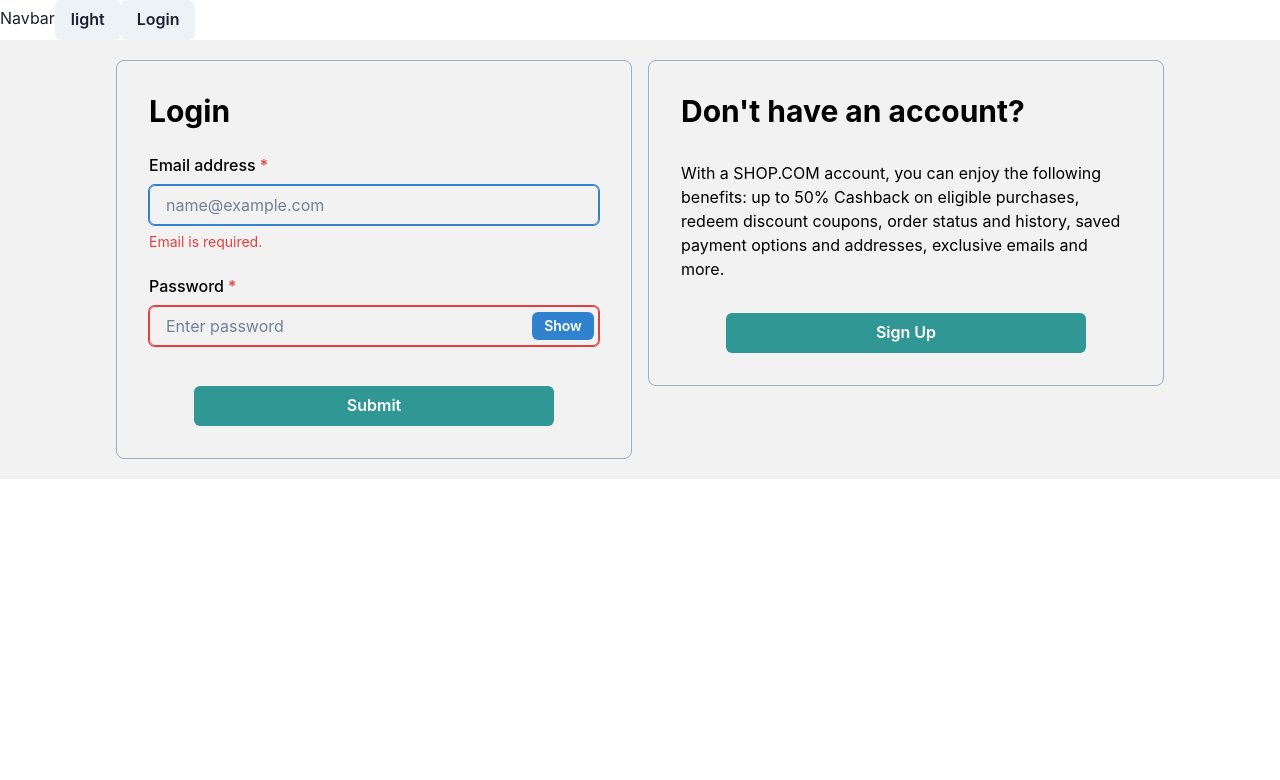
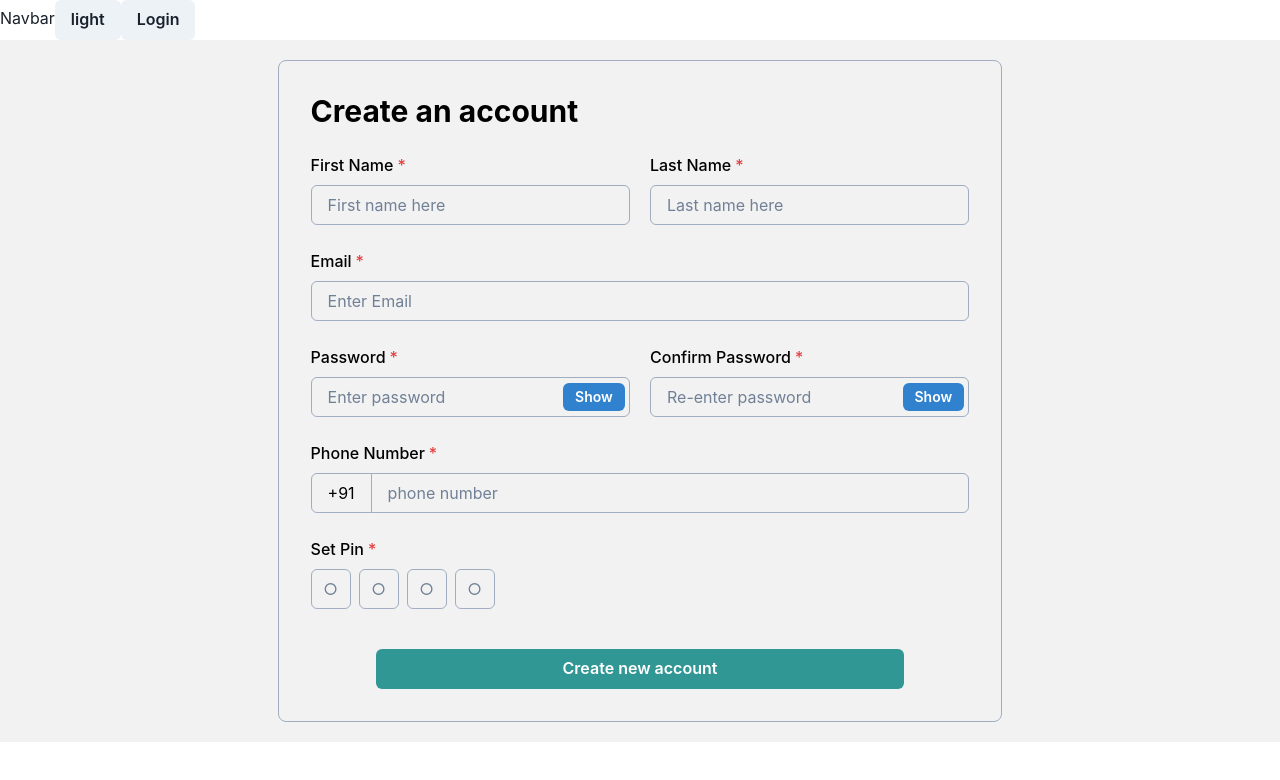
Before and after one commit to pratikderepatil/Shop, a React (Create React App) app: page / in a window 1280 px wide. Shown: the top 780 px of the page. Built offline with nearby package versions, Linux system fonts and the light colour scheme.

Commit message:
Signup component completed | Day-2 issues completed

```diff
--- a/src/App.js
+++ b/src/App.js
@@ -1,12 +1,13 @@
 import "./App.css";
 import Login from "../src/Components/Login";
 import Navbar from "./Components/Navbar";
+import Signup from "./Components/Signup";
 
 function App() {
 	return (
 		<>
 			<Navbar />
-			<Login />
+			<Signup />
 		</>
 	);
 }
--- a/src/Components/Login.jsx
+++ b/src/Components/Login.jsx
@@ -20,8 +20,13 @@ import axios from "axios";
 import React, { useContext, useEffect, useRef, useState } from "react";
 import { AuthContext } from "../Context/AuthContext/AuthContext";
 import { Theme } from "../Context/ThemeContext";
-import * as actions from "../Context/AuthContext/actions";
+import {
+	LOGIN_FAILURE,
+	LOGIN_SUCCESS,
+	LOGIN_LOADING,
+} from "../Context/AuthContext/actions";
 
+console.log(LOGIN_FAILURE);
 const Login = () => {
 	const { theme } = useContext(Theme);
 	const { dispatch } = useContext(AuthContext);
@@ -39,7 +44,7 @@ const Login = () => {
 
 	const handleSubmit = (e) => {
 		e.preventDefault();
-		dispatch(actions.LOGIN_LOADING());
+		dispatch({ type: LOGIN_LOADING });
 		axios({
 			method: "GET",
 			url: `https://kphxpz.sse.codesandbox.io/users`,
@@ -47,11 +52,11 @@ const Login = () => {
 		})
 			.then((res) => {
 				console.log(res.data[0]);
-				dispatch(actions.LOGIN_SUCCESS(res.data[0]));
+				dispatch({ type: LOGIN_SUCCESS, payload: res.data[0] });
 			})
 			.catch((err) => {
 				console.log(err);
-				dispatch(actions.LOGIN_FAILURE(err));
+				dispatch({ type: LOGIN_FAILURE });
 			});
 	};
 	return (
--- a/src/Components/Navbar.jsx
+++ b/src/Components/Navbar.jsx
@@ -2,18 +2,30 @@ import { Button } from "@chakra-ui/react";
 import React, { useContext } from "react";
 import { AuthContext } from "../Context/AuthContext/AuthContext";
 import { Theme } from "../Context/ThemeContext";
+import { LOGOUT } from "../Context/AuthContext/actions";
 
 const Navbar = () => {
 	const { theme, toggleTheme } = useContext(Theme);
 
-	const { state } = useContext(AuthContext);
+	const { state, dispatch } = useContext(AuthContext);
+
 	return (
 		<div>
 			Navbar
 			<Button onClick={toggleTheme}>
 				{theme === "light" ? "light" : "dark"}
 			</Button>
-			<Button>{state.isAuth ? "Logout" : "Login"}</Button>
+			{state.isAuth ? (
+				<Button
+					onClick={() => {
+						dispatch({ type: LOGOUT });
+					}}
+				>
+					Logout
+				</Button>
+			) : (
+				<Button>Login</Button>
+			)}
 		</div>
 	);
 };
--- a/src/Components/Signup.jsx
+++ b/src/Components/Signup.jsx
@@ -17,6 +17,7 @@ import {
 	PinInput,
 	PinInputField,
 } from "@chakra-ui/react";
+import axios from "axios";
 import React, { useContext, useState } from "react";
 import { Theme } from "../Context/ThemeContext";
 
@@ -42,6 +43,24 @@ const Signup = () => {
 		console.log("password", password);
 		console.log("phone", phone);
 		console.log("Otp", otp);
+		axios({
+			method: "POST",
+			url: `https://kphxpz.sse.codesandbox.io/users`,
+			data: {
+				email: email,
+				password: password,
+				otp: otp,
+				firstname: first,
+				lastname: last,
+				phone: phone,
+			},
+		})
+			.then((res) => {
+				console.log(res.data);
+			})
+			.catch((err) => {
+				console.log(err);
+			});
 	};
 
 	return (
--- a/src/Context/AuthContext/actions.js
+++ b/src/Context/AuthContext/actions.js
@@ -1,3 +1,4 @@
 export const LOGIN_LOADING = "LOGIN_LOADING";
 export const LOGIN_FAILURE = "LOGIN_FAILURE";
 export const LOGIN_SUCCESS = "LOGIN_SUCCESS";
+export const LOGOUT = "LOGOUT";
--- a/src/Context/AuthContext/reducer.js
+++ b/src/Context/AuthContext/reducer.js
@@ -1,7 +1,9 @@
 export const reducer = (state, { type, payload }) => {
 	switch (type) {
 		case "LOGIN_LOADING": {
+			console.log("enter");
 			return {
+				...state,
 				isLoading: true,
 				isAuth: false,
 				data: {},
@@ -10,6 +12,7 @@ export const reducer = (state, { type, payload }) => {
 		}
 		case "LOGIN_SUCCESS": {
 			return {
+				...state,
 				isLoading: false,
 				isAuth: true,
 				data: payload,
@@ -18,12 +21,23 @@ export const reducer = (state, { type, payload }) => {
 		}
 		case "LOGIN_FAILURE": {
 			return {
+				...state,
 				isLoading: false,
 				isAuth: false,
 				data: {},
 				isError: true,
 			};
 		}
+		case "LOGOUT": {
+			console.log("klasfh");
+			return {
+				...state,
+				isLoading: false,
+				isAuth: false,
+				data: {},
+				isError: false,
+			};
+		}
 		default:
 			return state;
 	}
```
